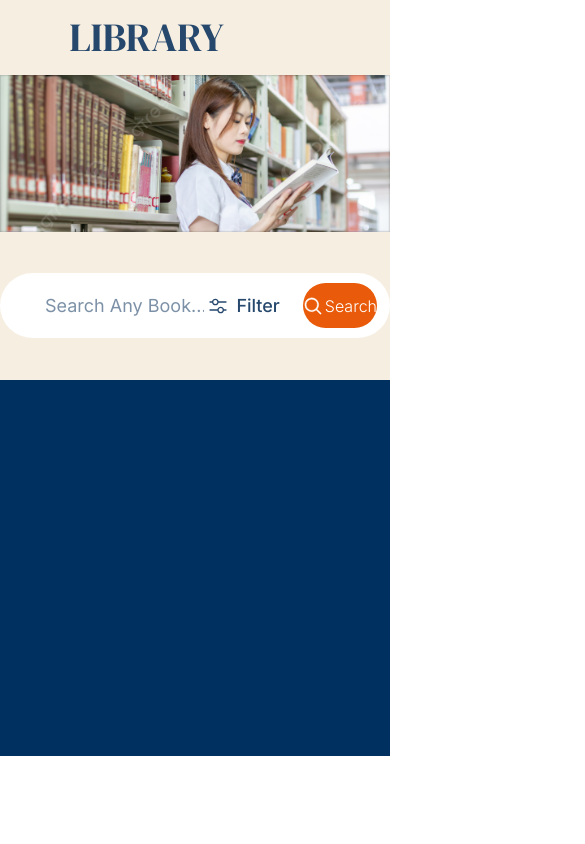
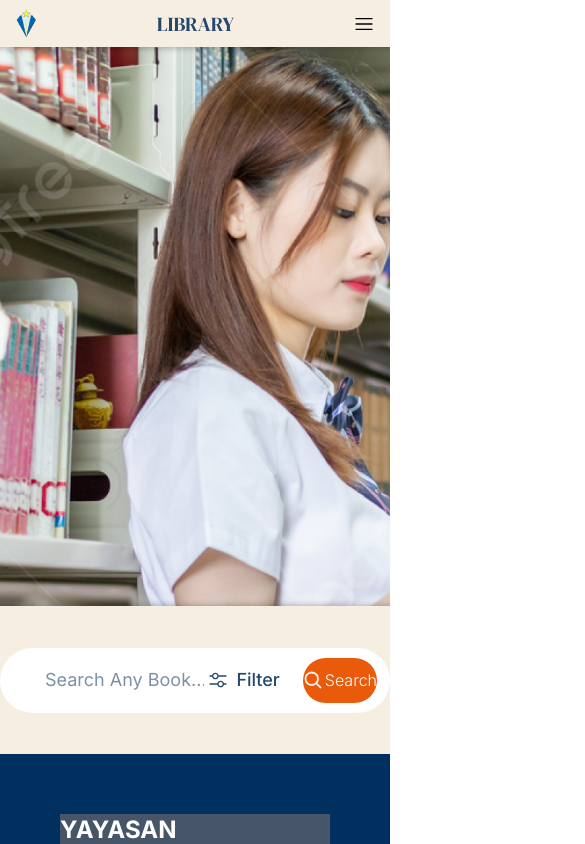
Before and after one commit to DevinTan4/library-management, a React (Vite) app: page / in a window 390 px wide. Shown: the top 844 px of the page, 585 px wide, since content can reach past the window. Built offline with nearby package versions, Linux system fonts and the light colour scheme; the HTML template or start-up script is replaced by a standard one.

Commit message:
feat: create responsive page for home page

```diff
--- a/src/pages/home/_components/Main/Cover/index.jsx
+++ b/src/pages/home/_components/Main/Cover/index.jsx
@@ -2,7 +2,11 @@
   return (
     <article>
       <div>
-        <img src={src} alt="Home Cover" />
+        <img
+          src={src}
+          alt="Home Cover"
+          className="h-[559px] object-center object-cover"
+        />
       </div>
     </article>
   );
--- a/src/pages/home/_components/Navbar/_components/Button/index.jsx
+++ b/src/pages/home/_components/Navbar/_components/Button/index.jsx
@@ -1,11 +1,11 @@
-const Button = ({ onClick }) => {
+const Button = ({ onClick, children }) => {
   return (
-    <div>
+    <div className="flex items-center">
       <button
         onClick={onClick}
-        className="font-inter text-xl leading-[24.2px] font-semibold text-[#003060] border rounded-3xl border-[#003060] px-[29.5px] py-[10.5px] hover:bg-[#003060] hover:text-white hover:transition hover:duration-300 active:bg-white active:text-[#003060] active:transition-none active:border-none"
+        // className="font-inter text-xl leading-[24.2px] font-semibold text-[#003060] border rounded-3xl border-[#003060] px-[29.5px] py-[10.5px] hover:bg-[#003060] hover:text-white hover:transition hover:duration-300 active:bg-white active:text-[#003060] active:transition-none active:border-none"
       >
-        Log in
+        {children}
       </button>
     </div>
   );
--- a/src/pages/home/_components/Navbar/_components/Logo/index.jsx
+++ b/src/pages/home/_components/Navbar/_components/Logo/index.jsx
@@ -1,7 +1,7 @@
-const Logo = ({ src }) => {
+const Logo = ({ src, classname }) => {
   return (
     <div>
-      <img src={src} alt="School Logo" />
+      <img src={src} alt="School Logo" className={classname} />
     </div>
   );
 };
--- a/src/pages/home/_components/Navbar/_components/Title/index.jsx
+++ b/src/pages/home/_components/Navbar/_components/Title/index.jsx
@@ -1,7 +1,7 @@
-const Title = ({ children }) => {
+const Title = ({ children, classname }) => {
   return (
     <div>
-      <p className="text-[40px] font-normal font-dmSerif text-[#26486D] leading-[54.84px] cursor-default">
+      <p className="text-xl font-dmSerif text-[#26486D] cursor-default">
         {children}
       </p>
     </div>
--- a/src/pages/home/_components/Navbar/index.jsx
+++ b/src/pages/home/_components/Navbar/index.jsx
@@ -3,6 +3,7 @@
 import Logo from "./_components/Logo";
 import Title from "./_components/Title";
 import Button from "./_components/Button";
+import { RxHamburgerMenu } from "react-icons/rx";
 
 const Navbar = () => {
   const navigate = useNavigate();
@@ -14,13 +15,23 @@
   return (
     <header>
       <nav>
-        <div className="h-[75px] bg-[#F6EEE1] w-full px-[60px] flex justify-center items-center space-x-[465px]">
+        <div className="h-[47px] bg-[#F6EEE1] w-full px-4 flex justify-between items-center">
           {/* Left side (logo) */}
-          <Logo src={schoolLogoImg} />
+          <div>
+            <Logo src={schoolLogoImg} classname="w-[21px] h-[29px]" />
+          </div>
+
           {/* Middle (title) */}
-          <Title>LIBRARY</Title>
+          <div>
+            <Title>LIBRARY</Title>
+          </div>
+
           {/* Right side (login button) */}
-          <Button onClick={handleLogin} />
+          <div>
+            <Button onClick={handleLogin}>
+              <RxHamburgerMenu className="size-5" />
+            </Button>
+          </div>
         </div>
       </nav>
     </header>
--- a/src/pages/home/index.jsx
+++ b/src/pages/home/index.jsx
@@ -10,7 +10,20 @@
       <Main />
       {/* Footer */}
       <footer>
-        <div className="h-[376px] bg-[#003060]"></div>
+        <div className="h-[372px] bg-[#003060] p-[60px]">
+          <div className="bg-slate-600">
+            {/* Left section */}
+            <div>
+              <h2 className="font-bold text-white text-2xl">
+                YAYASAN TARAKANITA
+              </h2>
+            </div>
+            {/* Middle section */}
+            <div></div>
+            {/* Right section */}
+            <div></div>
+          </div>
+        </div>
       </footer>
     </div>
   );
```
